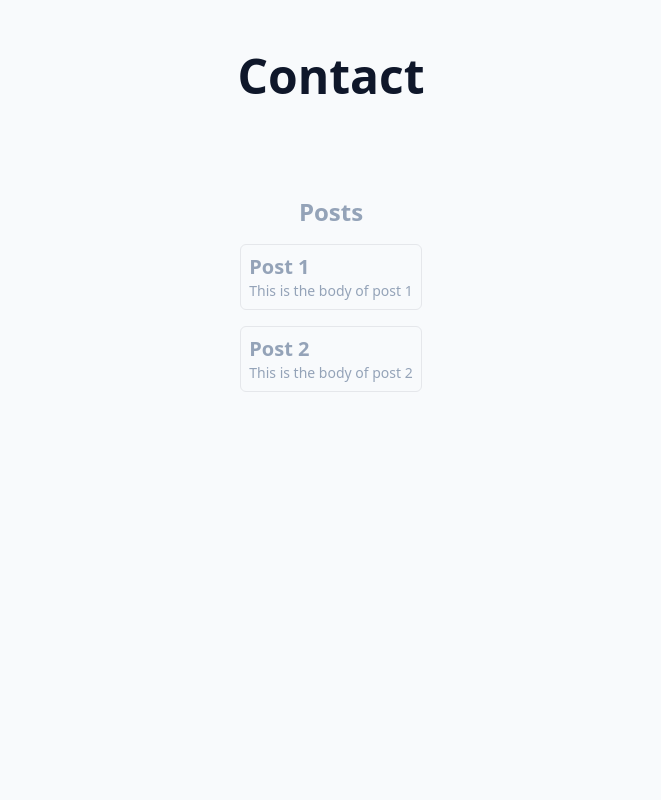
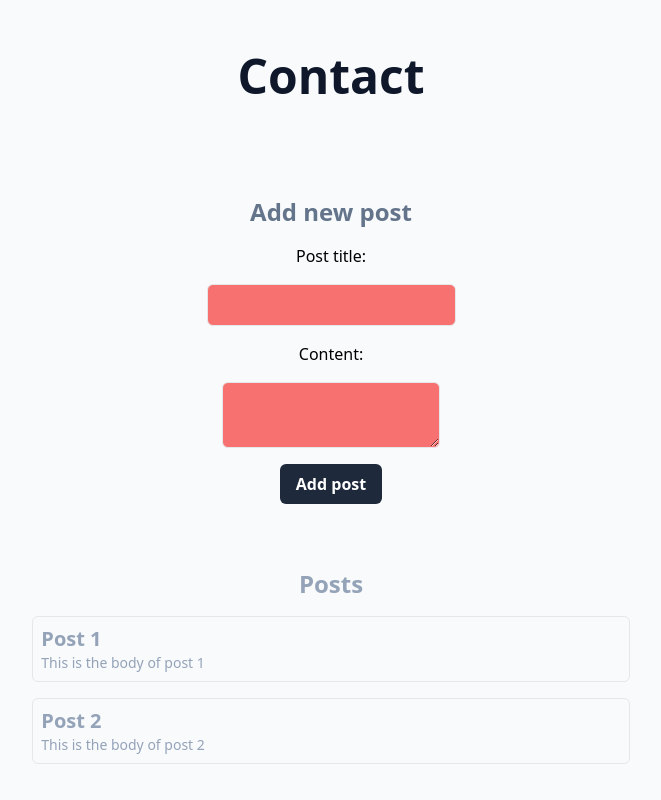
Before and after one commit to JesusVergara89/Practicing-Tailwind-01, a React (Create React App) app: page / in a window 1280 px wide. Shown: the part 1825-2625 px from the top of the page, without its empty margins (309-970 px from the left). Before the commit the page ends 2281 px from the top, so only its background shows below. Built offline with nearby package versions, Linux system fonts and the light colour scheme.

Commit message:
adding dipatch and a new pic about developer

```diff
--- a/src/components/AddPostForm.js
+++ b/src/components/AddPostForm.js
@@ -1,33 +1,61 @@
-import React, { useState } from 'react'
+import React, { useState } from "react";
+import { useDispatch } from "react-redux";
+import { nanoid } from "@reduxjs/toolkit";
+import { postAdd } from "../store/slices/postSlice";
 
 const AddPostForm = () => {
-    const [title, setTitle] = useState('')
-    const [content, setContent] = useState('')
+  const [title, setTitle] = useState("");
+  const [content, setContent] = useState("");
 
-    const onTitleChanged = e => setTitle(e.target.value)
-    const onContentChanged = e => setContent(e.target.value)
+  const onTitleChanged = (e) => setTitle(e.target.value);
+  const onContentChanged = (e) => setContent(e.target.value);
+
+  const dispatch = useDispatch();
+
+  const onSavePost = () => {
+    if (title && content) {
+      dispatch(
+        postAdd({
+          id: nanoid(),
+          title,
+          body: content,
+        })
+      );
+      setTitle("");
+      setContent("");
+    }
+  };
 
   return (
-    <section className='flex flex-col items-center justify-center mb-16 gap-4'>
-        <h2 className='text-slate-500 text-center text-2xl font-bold' >Add new post</h2>
-        <form className='flex flex-col items-center justify-center gap-4'>
-            <label htmlFor='postTitle' >Post title:</label>
+    <section className="flex flex-col items-center justify-center mb-16 gap-4">
+      <h2 className="text-slate-500 text-center text-2xl font-bold">
+        Add new post
+      </h2>
+      <form className="flex flex-col items-center justify-center gap-4">
+        <label htmlFor="postTitle">Post title:</label>
         <input
-            type='text'
-            id='postTitle'
+          className="border p-2 rounded-md bg-red-400 hover:bg-red-500"
+          type="text"
+          id="postTitle"
           value={title}
           onChange={onTitleChanged}
         />
-            <label htmlFor='postContent' >Content:</label>
+        <label htmlFor="postContent">Content:</label>
         <textarea
-            id='postContent'
+          className="border p-2 rounded-md bg-red-400 hover:bg-red-500"
+          id="postContent"
           value={content}
           onChange={onContentChanged}
         />
-            <button className='bg-slate-800 hover:bg-slate-700 text-white font-bold py-2 px-4 rounded-md' >Add post</button>
+        <button
+          className="bg-slate-800 hover:bg-slate-700 text-white font-bold py-2 px-4 rounded-md"
+          onClick={onSavePost}
+        >
+          Add post
+        </button>
       </form>
     </section>
-  )
-}
+  );
+};
 
-export default AddPostForm
+export default AddPostForm;
--- a/src/components/Main.js
+++ b/src/components/Main.js
@@ -2,6 +2,7 @@ import React from 'react'
 import Rockets from './Rockets'
 import CounterUI from './CounterUI'
 import PostList from './PostList'
+import AddPostForm from './AddPostForm'
 
 const Main = () => {
   return (
@@ -48,6 +49,7 @@ const Main = () => {
                 Contact
             </h2>
         </section>
+        <AddPostForm/>
         <PostList/>
     </main>
   )
--- a/src/components/PostList.js
+++ b/src/components/PostList.js
@@ -6,7 +6,7 @@ const PostList = () => {
   const post = useSelector(selectAllPost);
 
   const renderedPosts = post.map((post) => (
-    <div className="border p-2 rounded-md flex flex-col hover:bg-slate-700 hover:cursor-pointer" key={post.id}>
+    <div className="w-2/3  border p-2 rounded-md flex flex-col hover:bg-slate-700 hover:cursor-pointer" key={post.id}>
       <h3 className="text-slate-400 text-xl font-bold">{post.title}</h3>
       <p className="text-slate-400 text-sm">{post.body.substring(0, 100)}</p>
     </div>
```
Also changed, not shown: public/WEB DEVELOPER.png. Lines whose indentation alone changed are shown as unchanged.
